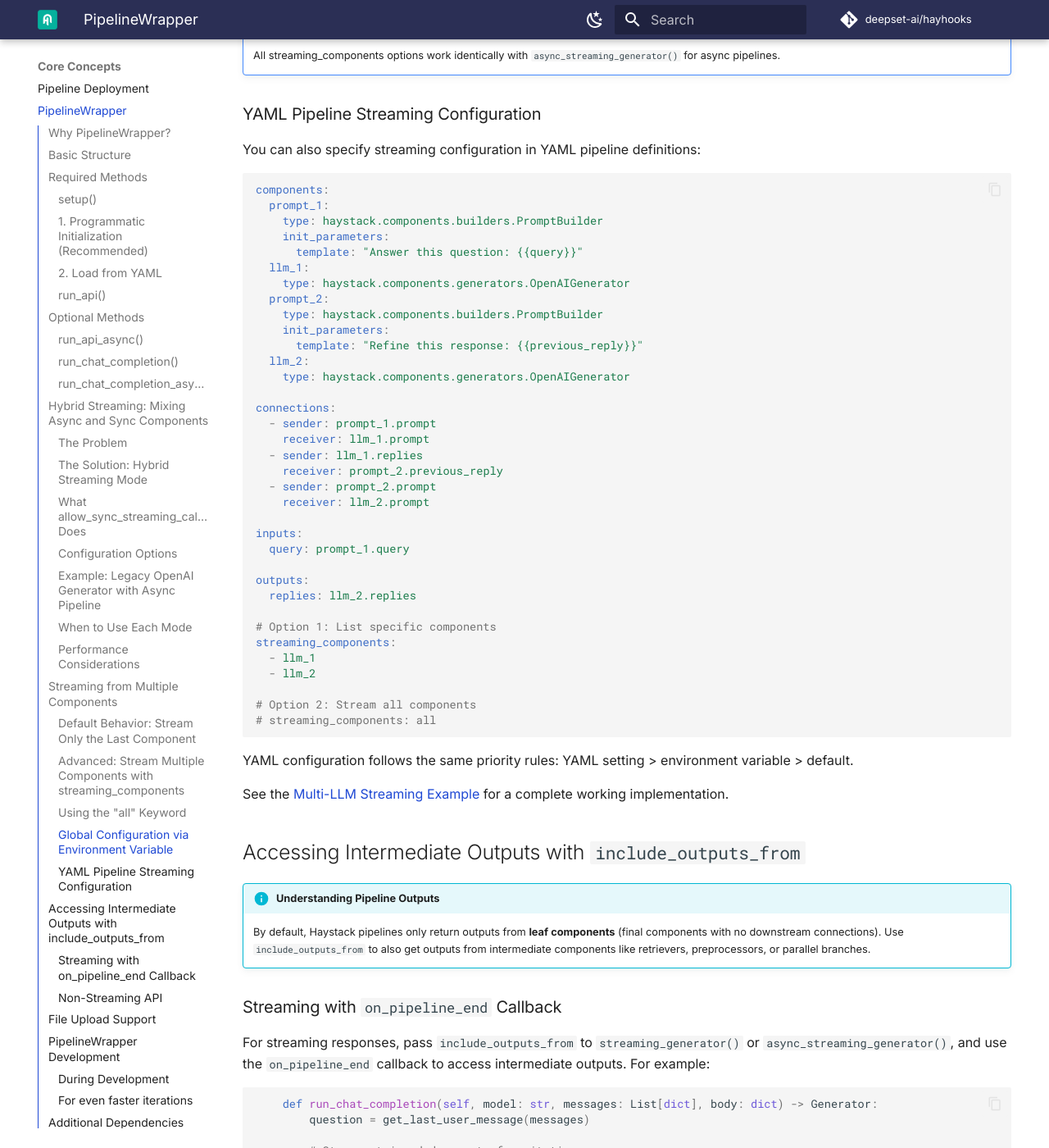
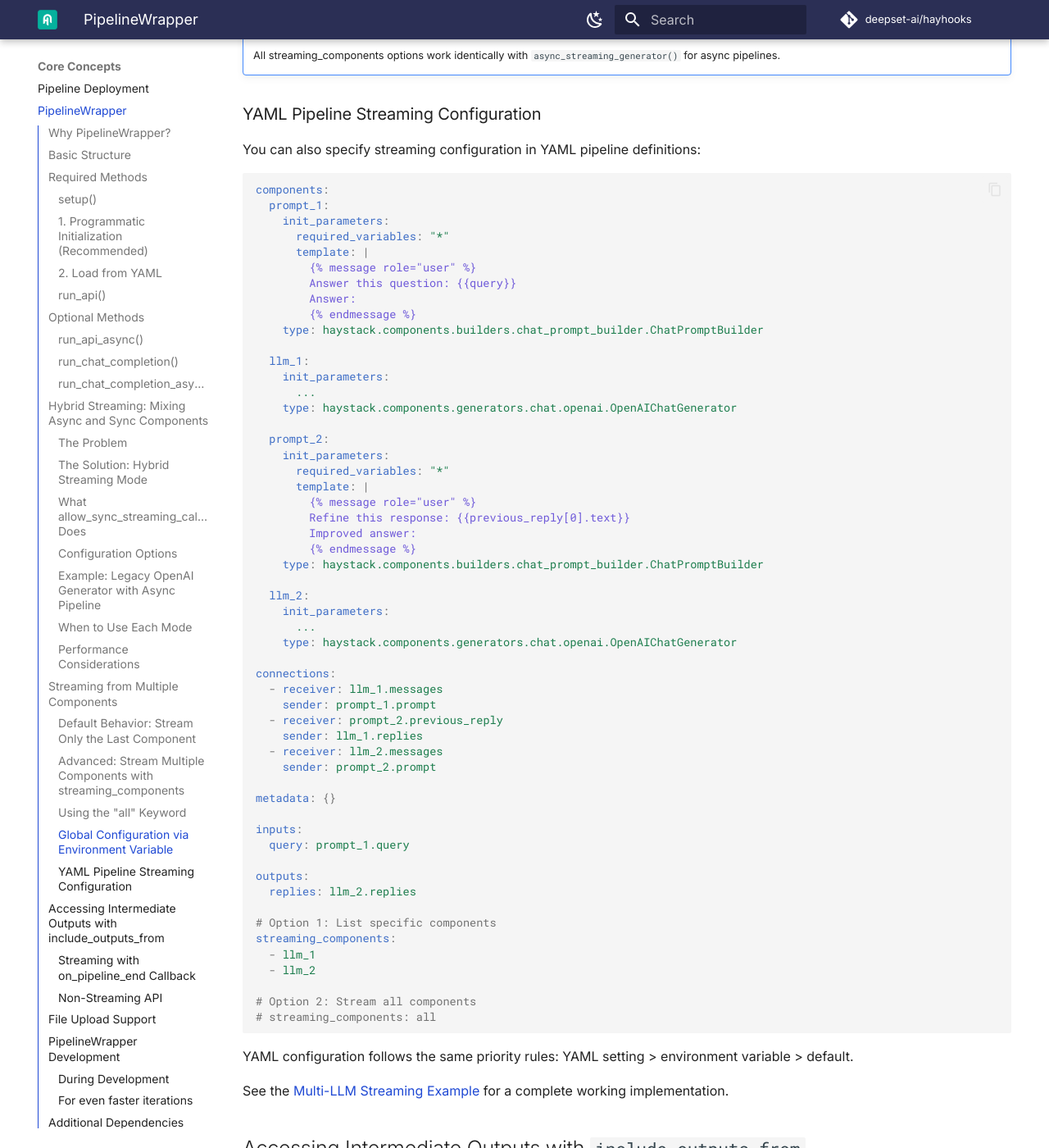
Before and after one commit to deepset-ai/hayhooks, an MkDocs documentation site: the page built from docs/concepts/pipeline-wrapper.md, in a window 1280 px wide and 1400 px high, scrolled down 10576 px. Shown: the whole window at 82% size. Built offline with MkDocs 1.6.1 and Material for MkDocs 9.7.7, drawn with Linux system fonts in a browser that asks for light colours; comment, search, counter and statistics services are not loaded; the version menu is left out.

Commit message:
improvements

````diff
--- a/docs/concepts/pipeline-wrapper.md
+++ b/docs/concepts/pipeline-wrapper.md
@@ -470,25 +470,44 @@ You can also specify streaming configuration in YAML pipeline definitions:
 ```yaml
 components:
   prompt_1:
-    type: haystack.components.builders.PromptBuilder
     init_parameters:
-      template: "Answer this question: {{query}}"
+      required_variables: "*"
+      template: |
+        {% message role="user" %}
+        Answer this question: {{query}}
+        Answer:
+        {% endmessage %}
+    type: haystack.components.builders.chat_prompt_builder.ChatPromptBuilder
+
   llm_1:
-    type: haystack.components.generators.OpenAIGenerator
+    init_parameters:
+      ...
+    type: haystack.components.generators.chat.openai.OpenAIChatGenerator
+
   prompt_2:
-    type: haystack.components.builders.PromptBuilder
     init_parameters:
-      template: "Refine this response: {{previous_reply}}"
+      required_variables: "*"
+      template: |
+        {% message role="user" %}
+        Refine this response: {{previous_reply[0].text}}
+        Improved answer:
+        {% endmessage %}
+    type: haystack.components.builders.chat_prompt_builder.ChatPromptBuilder
+
   llm_2:
-    type: haystack.components.generators.OpenAIGenerator
+    init_parameters:
+      ...
+    type: haystack.components.generators.chat.openai.OpenAIChatGenerator
 
 connections:
-  - sender: prompt_1.prompt
-    receiver: llm_1.prompt
-  - sender: llm_1.replies
-    receiver: prompt_2.previous_reply
-  - sender: prompt_2.prompt
-    receiver: llm_2.prompt
+  - receiver: llm_1.messages
+    sender: prompt_1.prompt
+  - receiver: prompt_2.previous_reply
+    sender: llm_1.replies
+  - receiver: llm_2.messages
+    sender: prompt_2.prompt
+
+metadata: {}
 
 inputs:
   query: prompt_1.query
````
Also changed, not shown: docs/concepts/yaml-pipeline-deployment.md (+0 -1 lines), 6 other files.
